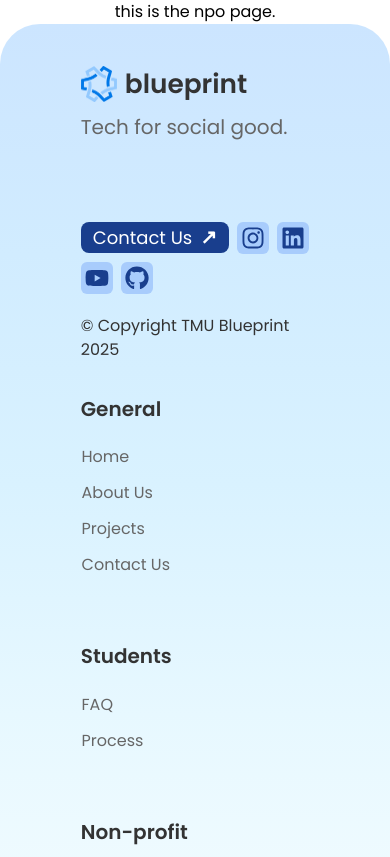
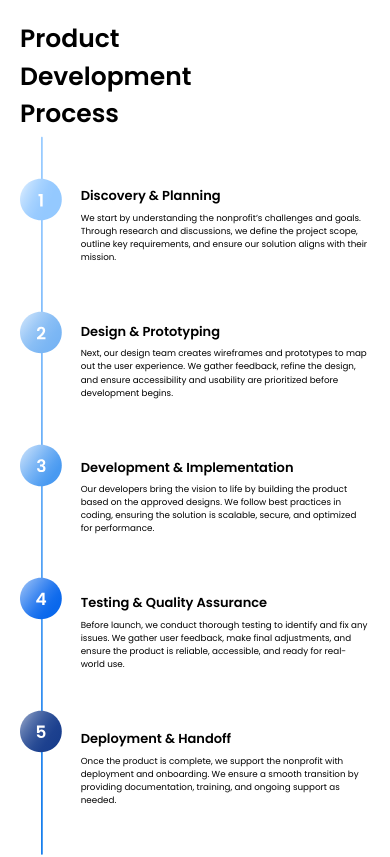
Before and after one commit to tmublueprint/bp-website, a React (Vite) app: page /npo in a window 390 px wide. Shown: the top 857 px of the page. Built offline with nearby package versions, Linux system fonts and the light colour scheme.

Commit message:
Finished Development Card

```diff
--- /dev/null
+++ b/public/DevelopmentCard.css
@@ -0,0 +1,114 @@
+#devCard-container {
+    display: flex;
+    flex-direction: row;
+    justify-content: center;
+    width: 100%;
+    padding: 20px;
+}
+
+#devCard-body {
+    display: flex;
+    flex-direction: row;
+    justify-content: center;
+}
+
+#devCard-list-numbers {
+    width: 66.7px;
+    /* height: 1154.4px; */
+}
+
+#devCard-title {
+    width: 404px;
+    height: 255.3px;
+    margin-right: 26.4px;
+    /* margin-left: auto; */
+    font-size: var(--font-size-heading);
+    font-weight: 600;
+}
+
+#devCard-text {
+    margin: 76px 0 0 50.1px;
+}
+
+#devCard-text li {
+    height: 207.6px;
+    max-width: 500px;
+}
+
+.devCard-body-title {
+    font-size: var(--font-size-heading2);
+    font-weight: bold;
+    margin-top: 6px;
+    /* height: 41px; */
+}
+
+.devCard-body-text {
+    /* min-height: 154px; */
+    max-width: 510.7px;
+    font-size: var(--font-size-small-body);
+    margin-top: 6px;
+}
+
+@media screen and (max-width: 1000px) {
+    #devCard-title {
+        font-size: 40px;
+        width: auto;
+    }
+    .devCard-body-text { font-size: var(--font-size-small-body2); }
+    .devCard-body-title { font-size: var(--font-size-medium-body); }
+    #devCard-text {
+        margin: 76px 0 0 30.1px;
+    }
+    #devCard-text {
+        max-width: 340px;
+    }
+}
+
+@media screen and (max-width: 690px) {
+    #devCard-container {
+        flex-direction: column;
+    }
+    #devCard-title {
+        height: auto;
+    }
+    #devCard-body {
+        justify-content: left;
+    }
+}
+
+@media screen and (max-width: 400px) { /* Make everything 35% small than before */
+    #devCard-title {
+        font-size: 25px;
+        width: auto;
+    }
+    .devCard-body-text { font-size: 8.75px; }
+    .devCard-body-title { font-size: 13px; }
+    #devCard-list-numbers {
+        width: 41.6875px;
+        /* height: 721.5px; */
+    }
+    #devCard-text {
+        margin: 47.5px 0 0 19px;
+    }
+    #devCard-text li {
+        height: 129.75px;
+    }
+}
+
+@media screen and (max-width: 255px) { /* Removes the numbers and unrestricts the height of the text */
+    #devCard-title {
+        font-size: 20px;
+        height: auto;
+        width: auto;
+    }
+    #devCard-list-numbers {
+        display: none;
+    }
+    #devCard-text {
+        margin: 0;
+    }
+    #devCard-text li {
+        height: auto;
+        margin-bottom: 15px;
+    }
+}
--- /dev/null
+++ b/src/components/NpoPage/DevelopmentCard.tsx
@@ -0,0 +1,44 @@
+import ListNumbers from '/public/list-numbers.svg';
+
+
+function DevelopmentCard() {
+
+    return (
+        <div id="devCard-container">
+            <link rel="stylesheet" href="/public/DevelopmentCard.css" />
+            <link rel="stylesheet" href='https://fonts.googleapis.com/css2?family=Poppins:wght@400;500;600&display=swap' />
+            <div id="devCard-title">
+                <p>Product</p>
+                <p>Development</p>
+                <p>Process</p>
+            </div>
+            <div id="devCard-body">
+                <img src={ListNumbers} alt="list of numbers" id="devCard-list-numbers" />
+                <ul id="devCard-text">
+                    <li>
+                        <p className="devCard-body-title">Discovery & Planning</p>
+                        <p className="devCard-body-text">We start by understanding the nonprofit’s challenges and goals. Through research and discussions, we define the project scope, outline key requirements, and ensure our solution aligns with their mission.</p>
+                    </li>
+                    <li>
+                        <p className="devCard-body-title">Design & Prototyping</p>
+                        <p className="devCard-body-text">Next, our design team creates wireframes and prototypes to map out the user experience. We gather feedback, refine the design, and ensure accessibility and usability are prioritized before development begins.</p>
+                    </li>
+                    <li>
+                        <p className="devCard-body-title">Development & Implementation</p>
+                        <p className="devCard-body-text">Our developers bring the vision to life by building the product based on the approved designs. We follow best practices in coding, ensuring the solution is scalable, secure, and optimized for performance.</p>
+                    </li>
+                    <li>
+                        <p className="devCard-body-title">Testing & Quality Assurance</p>
+                        <p className="devCard-body-text">Before launch, we conduct thorough testing to identify and fix any issues. We gather user feedback, make final adjustments, and ensure the product is reliable, accessible, and ready for real-world use.</p>
+                    </li>
+                    <li>
+                        <p className="devCard-body-title">Deployment & Handoff</p>
+                        <p className="devCard-body-text">Once the product is complete, we support the nonprofit with deployment and onboarding. We ensure a smooth transition by providing documentation, training, and ongoing support as needed.</p>
+                    </li>
+                </ul>
+            </div>
+        </div>
+    )
+}
+
+export default DevelopmentCard;
--- a/src/index.css
+++ b/src/index.css
@@ -23,8 +23,10 @@ body {
 
 :root {
     --font-size-heading: 55.3px;
-    --font-size-medium-body: 17.3px;
+    --font-size-heading2: 27.3px;
+    --font-size-medium-body: 20.7px;
     --font-size-small-body: 17.3px;
+    --font-size-small-body2: 14px;
     --color-light-button: linear-gradient(45deg, rgba(211, 231, 252, 0.6) -7%, rgba(199, 225, 253, 0.68) 9%, rgba(162, 208, 254, 0.91) 59%, #94c9ff 82%);
     --color-dark-button: linear-gradient(45deg, rgba(124, 184, 246, 0.6) -7%, rgba(112, 178, 250, 0.68) 9%, rgba(80, 166, 253, 0.91) 59%, rgb(67, 160, 255) 82%);
     --border-radius-pill-button: 16px;
--- a/src/pages/HomePage.tsx
+++ b/src/pages/HomePage.tsx
@@ -26,7 +26,7 @@ function HomePage() {
 
 
             <ValuesCard />
-            {/*<StudentInvolvementCard></StudentInvolvementCard>*/}
+            <StudentInvolvementCard></StudentInvolvementCard>
         </>
 
     )
--- a/src/pages/NpoPage.tsx
+++ b/src/pages/NpoPage.tsx
@@ -1,7 +1,12 @@
+import DevelopmentCard from "../components/NpoPage/DevelopmentCard";
+import NavBar from "../components/HomePage/NavBar";
+
 function NpoPage() {
     return (
         <>
-            this is the npo page.
+            <NavBar />
+            <DevelopmentCard/>
+
         </>
     )
 }
```
Also changed, not shown: public/list-numbers.svg (added).
